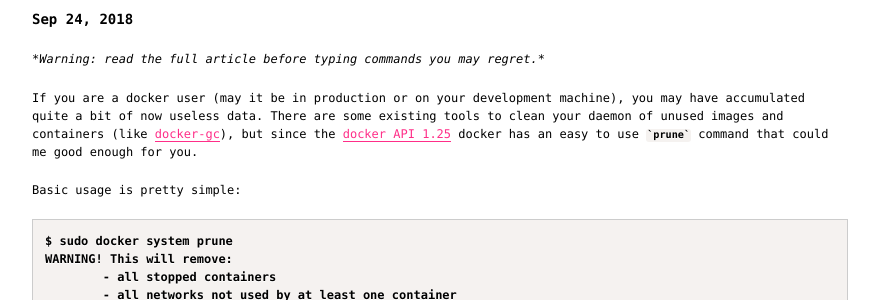
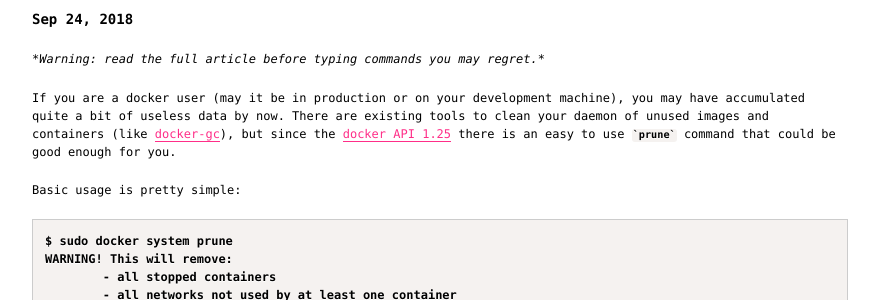
Before and after one commit to Mayeu/mayeu.me, a Jekyll site: the page built from _posts/2018-09-24-cleaning-unused-docker-data.md, in a window 1280 px wide. Shown: the part 287-587 px from the top of the page, without its empty margins (200-1079 px from the left). Built offline with Jekyll 4.4.1, drawn with Linux system fonts in a browser that asks for light colours; emoji names are drawn with the system emoji font.

Commit message:
fix: typo and rephrasing in the docker cleaning post

```diff
--- a/_posts/2018-09-24-cleaning-unused-docker-data.md
+++ b/_posts/2018-09-24-cleaning-unused-docker-data.md
@@ -9,10 +9,10 @@ lang: en
 *Warning: read the full article before typing commands you may regret.*
 
 If you are a docker user (may it be in production or on your development
-machine), you may have accumulated quite a bit of now useless data. There are
-some existing tools to clean your daemon of unused images and containers (like
-[docker-gc]), but since the [docker API 1.25][api-125] docker has an easy to
-use `prune` command that could me good enough for you.
+machine), you may have accumulated quite a bit of useless data by now. There
+are existing tools to clean your daemon of unused images and containers (like
+[docker-gc]), but since the [docker API 1.25][api-125] there is an easy to
+use `prune` command that could be good enough for you.
 
 Basic usage is pretty simple:
 
```
